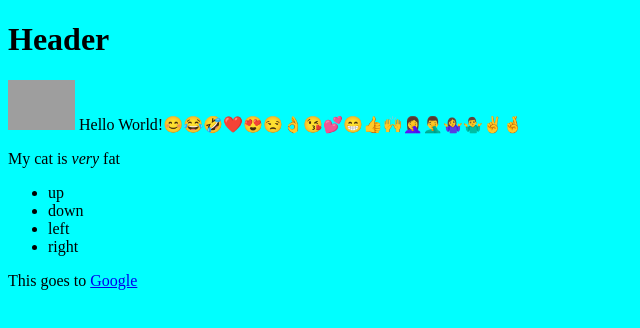
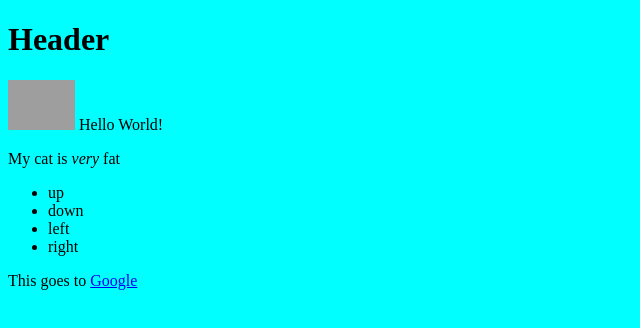
Before and after one commit to rdfedfg/rdfedfg.github.io, a plain HTML site: page index.html in a window 1280 px wide. Shown: the whole page, without its empty margins (0-640 px from the left). Drawn offline with Linux system fonts and the light colour scheme; grey boxes are pictures that could not be loaded.

```diff
--- a/index.html
+++ b/index.html
@@ -11,7 +11,7 @@
             Header
         </h1>
         <img src="https://upload.wikimedia.org/wikipedia/commons/thumb/a/a0/Firefox_logo%2C_2019.svg/1200px-Firefox_logo%2C_2019.svg.png" width= "67" alt = "Firefox icon" />
-            Hello World!😊😂🤣❤️😍😒👌😘💕😁👍🙌🤦‍♀️🤦‍♂️🤷‍♀️🤷‍♂️✌️🤞
+            Hello World!
         <p>My cat is <em>very</em> fat</p>
         <ul>
             <li>up</li>
```
